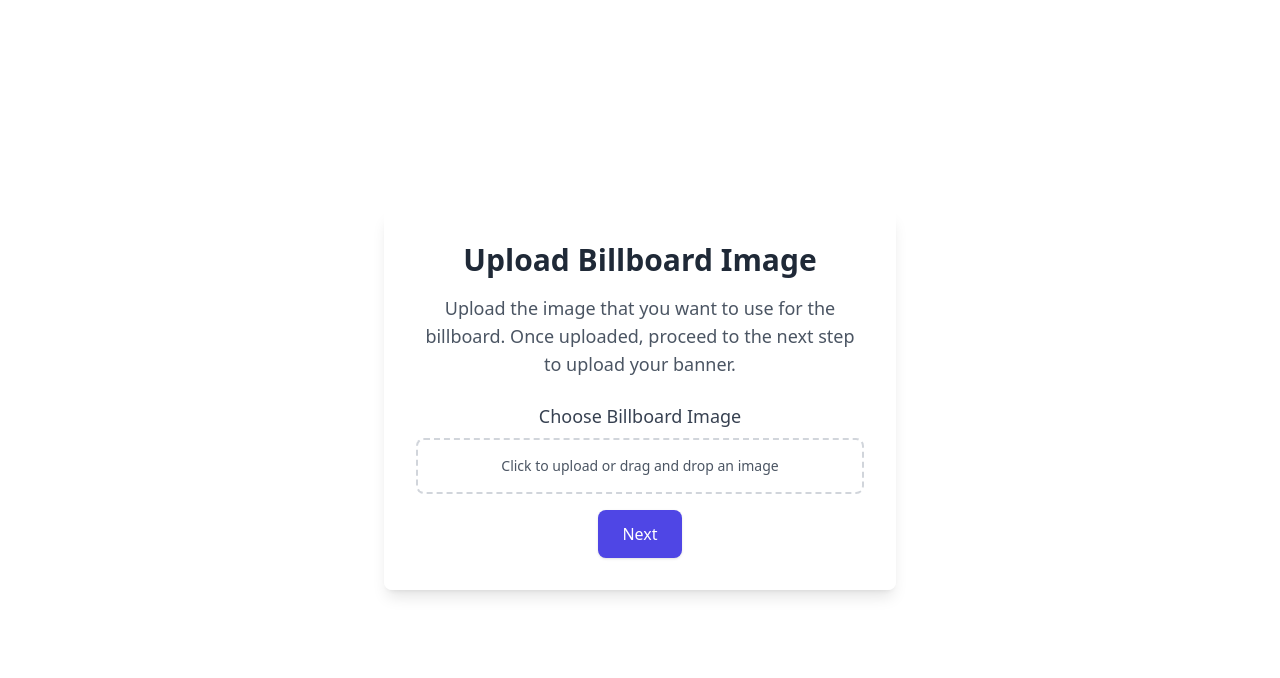
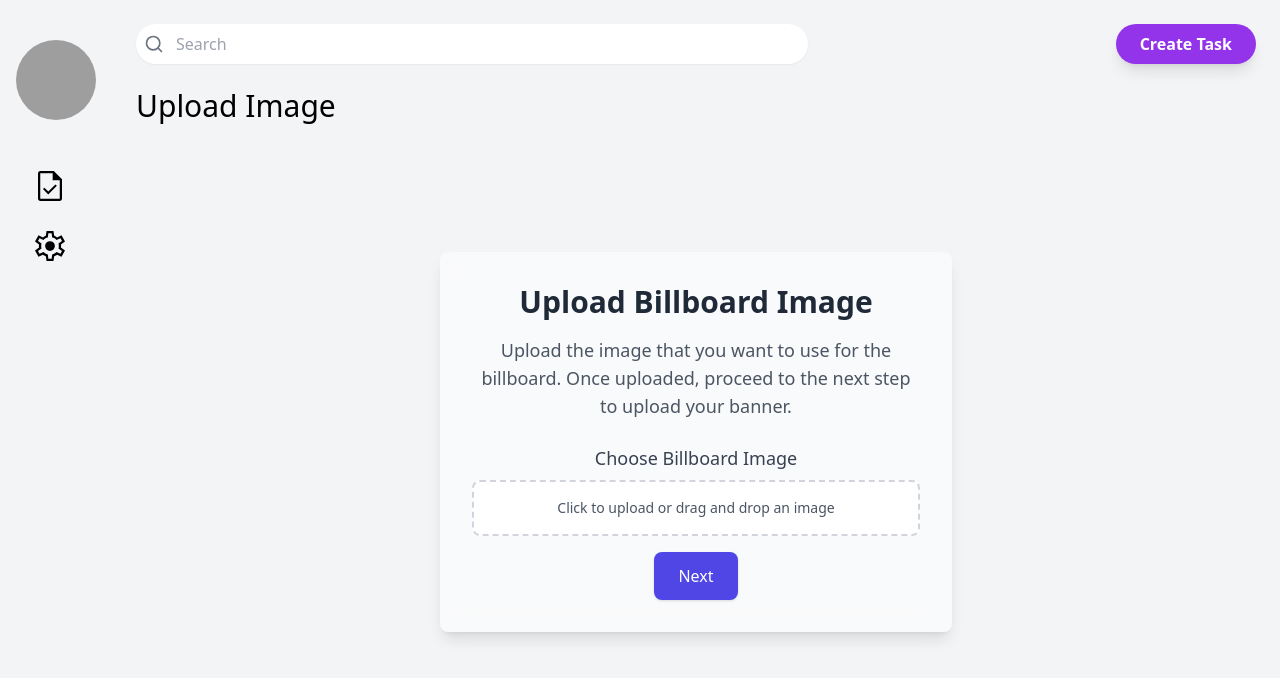
Before and after one commit to Y-ashbhatt/Billboard, a React (Vite) app in the folder client/: page /upload in a window 1280 px wide. Shown: the top 678 px of the page. Built offline with nearby package versions, Linux system fonts and the light colour scheme; grey boxes are pictures that could not be loaded.

Commit message:
FIX: Routes

```diff
--- a/client/src/pages/UploadImage/UploadImage.jsx
+++ b/client/src/pages/UploadImage/UploadImage.jsx
@@ -13,9 +13,16 @@ const UploadImage = () => {
   const [banner, setBanner] = useState(null);
   const [currentStep, setCurrentStep] = useState(1); // Step 1: Billboard, Step 2: Banner
   const { showNotification } = useNotification();
-    const navigate = useNavigate()
-    const baseURL = 'http://localhost:5000/api';
+  const navigate = useNavigate();
+  const baseURL = "http://localhost:5000/api";
 
+  const finalImage = "./preview.jpg";
+  const pictureSVG = "./picture.svg";
+  const HTMLmockups = "./HTMLmockups.svg";
+  const ChatGptCredits = "./ChatGptCredits.svg";
+  const tasksSVG = "./tasks.svg";
+  const settingsSVG = "./settings.svg";
+  const creditsSVG = "./credits.svg";
 
   // Function to fetch data
   const fetchData = useCallback(async () => {
@@ -23,32 +30,34 @@ const UploadImage = () => {
       setLoading(true);
 
       const formData = new FormData();
-            if (billboard) formData.append('billboard', billboard);
-            if (banner) formData.append('banner', banner);
+      if (billboard) formData.append("billboard", billboard);
+      if (banner) formData.append("banner", banner);
 
       // Make the API request
-            const response = await axios.post(`${baseURL}/generate-billboard`, formData, {
+      const response = await axios.post(
+        `${baseURL}/generate-billboard`,
+        formData,
+        {
           withCredentials: true,
-            });
+        }
+      );
 
       if (response.status === 200) {
         setError(false);
         // Store the image in sessionStorage
         if (response.data.image) {
-                    sessionStorage.setItem('generatedImage', response.data.image);
+          sessionStorage.setItem("generatedImage", response.data.image);
         }
 
-                navigate('/success');
+        navigate("/success");
       }
     } catch (err) {
-            console.error('API Error:', err);
+      console.error("API Error:", err);
       setError(true);
     } finally {
       setLoading(false);
     }
   }, [billboard, banner]);
-
-
 
   const handleNextClick = () => {
     if (!billboard) {
@@ -58,27 +67,107 @@ const UploadImage = () => {
     }
   };
 
-
   const handleSubmit = () => {
     if (!banner) {
       showNotification("Please upload a banner image to proceed.");
-            return
+      return;
     }
-        fetchData()
+    fetchData();
   };
 
   return (
     <>
-            {error && (<Error errorMsg='Sorry, Some Internal server error has occured, Please try later' />)}
+      <div className="bg-gray-100 min-h-screen flex">
+        {/* Sidebar */}
+        <aside className="w-50">
+          <div className="p-4 mt-6 flex items-center justify-center">
+            <div className="w-20 h-20 rounded-full text-white flex items-center justify-center font-bold">
+              <img
+                className="w-20 h-20 rounded-full"
+                src={finalImage}
+                alt="Profile"
+              />
+            </div>
+          </div>
+          <nav className="mt-6">
+            <ul className="space-y-2">
+              <li className="px-6">
+                <a
+                  href="#"
+                  className="w-fit flex items-center p-2 hover:bg-gray-200 rounded-lg"
+                  title="Task"
+                >
+                  <img className="w-9 h-9" src={tasksSVG} alt="Tasks" />
+                  {/* <span className="ml-3 text-gray-700 font-semibold">Tasks</span> */}
+                </a>
+              </li>
+              <li className="px-6">
+                <a
+                  href="#"
+                  className="w-fit flex items-center p-2 hover:bg-gray-200 rounded-lg"
+                  title="Settings"
+                >
+                  <img className="w-9 h-9" src={settingsSVG} alt="Settings" />
+                  {/* <span className="ml-3 text-gray-700 font-semibold">Settings</span> */}
+                </a>
+              </li>
+            </ul>
+          </nav>
+        </aside>
+
+        {/* Main Content */}
+        <main className="flex-1 p-6">
+          {/* Header */}
+          <header className="flex justify-between items-center mb-6">
+            {/* Search Bar */}
+            <div className="flex items-center bg-white p-2 rounded-full shadow-sm w-full max-w-2xl">
+              <svg
+                xmlns="http://www.w3.org/2000/svg"
+                className="h-5 w-5 text-gray-500"
+                fill="none"
+                viewBox="0 0 24 24"
+                stroke="currentColor"
+              >
+                <path
+                  strokeLinecap="round"
+                  strokeLinejoin="round"
+                  strokeWidth={2}
+                  d="M21 21l-4.35-4.35M11 19a8 8 0 100-16 8 8 0 000 16z"
+                />
+              </svg>
+              <input
+                type="text"
+                placeholder="Search"
+                className="ml-3 flex-1 outline-none bg-transparent"
+              />
+            </div>
+
+            {/* Create Task Button */}
+            <button
+              onClick={() => navigate("/upload")}
+              className="bg-purple-600 text-white px-6 py-2 rounded-full font-semibold shadow-lg hover:bg-purple-800"
+            >
+              Create Task
+            </button>
+          </header>
+
+          <div className="flex mt-2 mb-6">
+            <h1 className="text-3xl">Upload Image</h1>
+          </div>
+          {error && (
+            <Error errorMsg="Sorry, Some Internal server error has occured, Please try later" />
+          )}
           {!error && (
-                <div className="h-screen w-screen  flex flex-col items-center justify-center">
+            <div className=" mt-32 flex flex-col items-center justify-center">
               {currentStep === 1 && (
                 <div className="bg-white/50 backdrop-blur-md rounded-lg p-8 max-w-lg text-center shadow-lg">
                   <h1 className="text-3xl text-gray-800 font-bold mb-4">
                     Upload Billboard Image
                   </h1>
                   <p className="text-lg text-gray-600 mb-6">
-                                Upload the image that you want to use for the billboard. Once uploaded, proceed to the next step to upload your banner.
+                    Upload the image that you want to use for the billboard.
+                    Once uploaded, proceed to the next step to upload your
+                    banner.
                   </p>
 
                   <FileUploader
@@ -100,7 +189,8 @@ const UploadImage = () => {
                     Upload Banner Image
                   </h1>
                   <p className="text-lg text-gray-600 mb-6">
-                                Select the banner image you want to place on the billboard. Once uploaded, you can proceed to process it with AI.
+                    Select the banner image you want to place on the billboard.
+                    Once uploaded, you can proceed to process it with AI.
                   </p>
 
                   <FileUploader
@@ -111,7 +201,10 @@ const UploadImage = () => {
                   <Button
                     label={loading ? "Processing..." : "Process with AI"}
                     onClick={handleSubmit}
-                                className={`mt-4 px-6 py-3 bg-blue-600 text-white rounded-lg shadow ${loading ? "opacity-50 cursor-not-allowed" : "hover:bg-blue-700"
+                    className={`mt-4 px-6 py-3 bg-blue-600 text-white rounded-lg shadow ${
+                      loading
+                        ? "opacity-50 cursor-not-allowed"
+                        : "hover:bg-blue-700"
                     } focus:outline-none focus:ring-2 focus:ring-blue-500`}
                     disabled={loading}
                   />
@@ -119,6 +212,8 @@ const UploadImage = () => {
               )}
             </div>
           )}
+        </main>
+      </div>
     </>
   );
 };
--- a/client/src/pages/logIn/LogIn.jsx
+++ b/client/src/pages/logIn/LogIn.jsx
@@ -11,7 +11,7 @@ const LogIn = () => {
     // Add your login logic here (e.g., API call)
     if (email && password) {
       console.log("Logged in:", { email, password });
-      navigate("/home"); // Redirect to Home page
+      navigate("/dashboard"); // Redirect to Home page
     } else {
       alert("Please fill in all fields.");
     }
```
Lines whose indentation alone changed are shown as unchanged.
